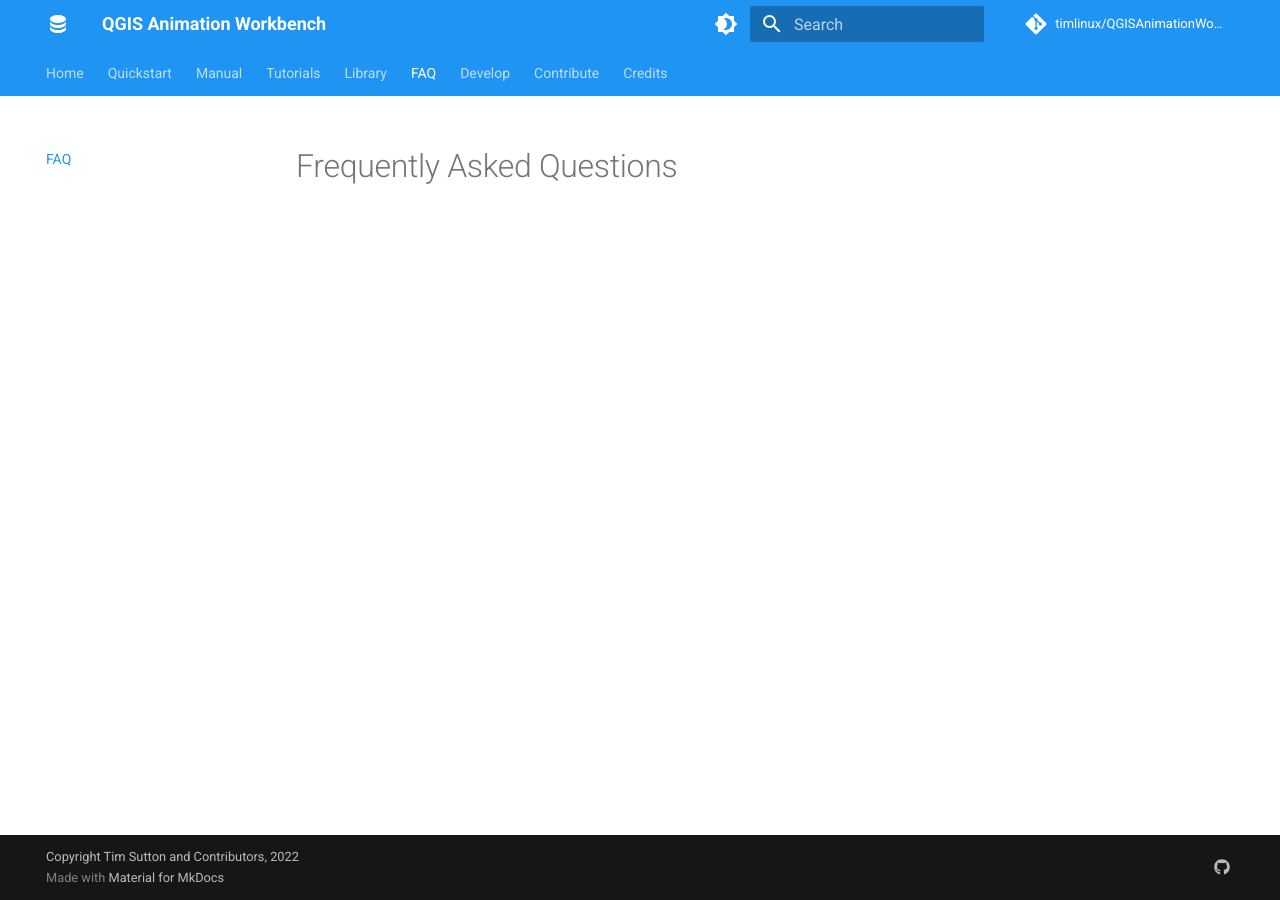
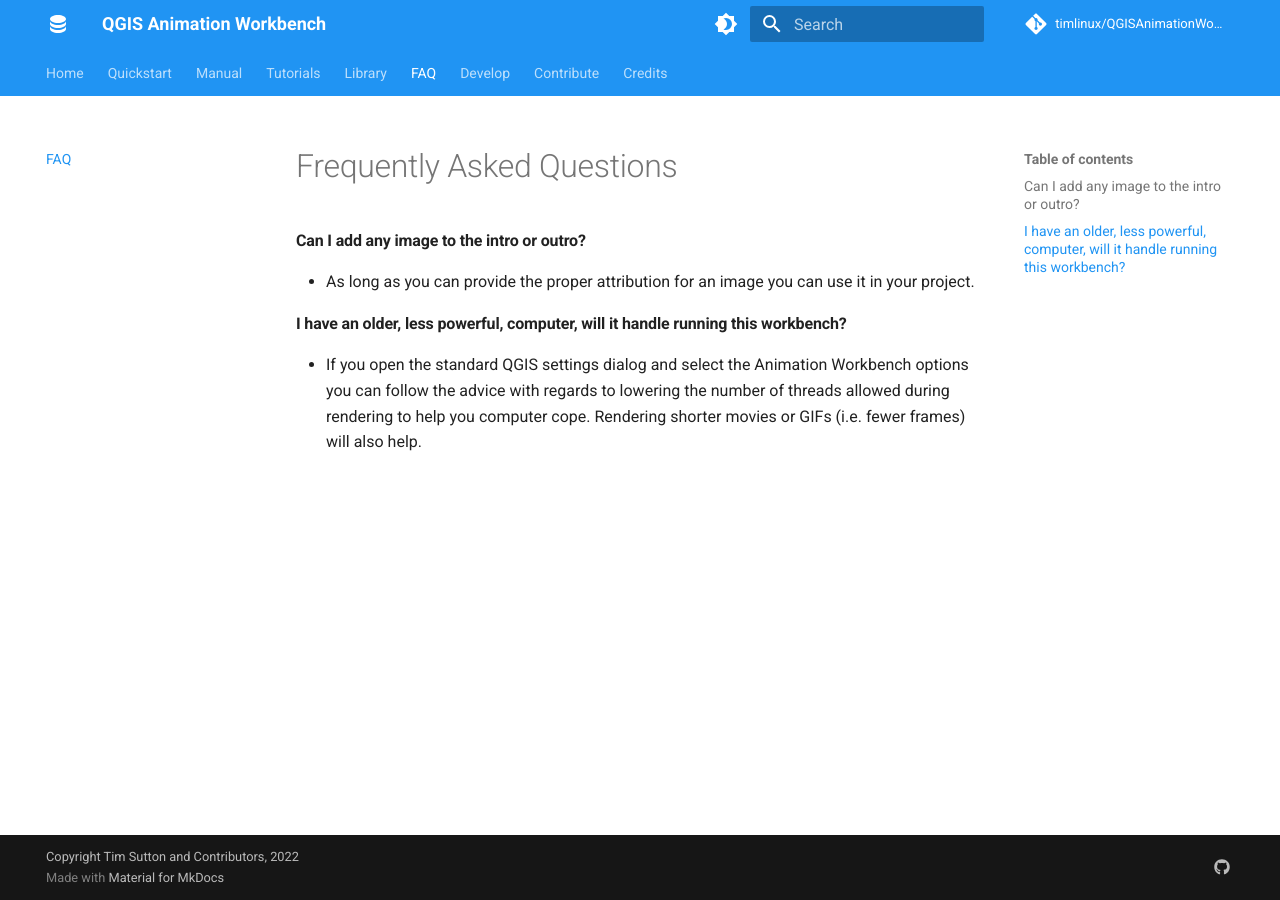
Before and after one commit to timlinux/QGISAnimationWorkbench, an MkDocs documentation site: the page built from docs/faq/faq.md, in a window 1280 px wide. Built offline with MkDocs 1.6.1 and Material for MkDocs 9.7.7, drawn with Linux system fonts in a browser that asks for light colours; comment, search, counter and statistics services are not loaded.

Commit message:
📝 Added some FAQs

```diff
--- a/docs/faq/faq.md
+++ b/docs/faq/faq.md
@@ -1 +1,9 @@
 # Frequently Asked Questions
+
+#### Can I add any image to the intro or outro?
+
+- As long as you can provide the proper attribution for an image you can use it in your project.
+
+#### I have an older, less powerful, computer, will it handle running this workbench?
+
+- If you open the standard QGIS settings dialog and select the Animation Workbench options you can follow the advice with regards to lowering the number of threads allowed during rendering to help you computer cope. Rendering shorter movies or GIFs (i.e. fewer frames) will also help.
```
